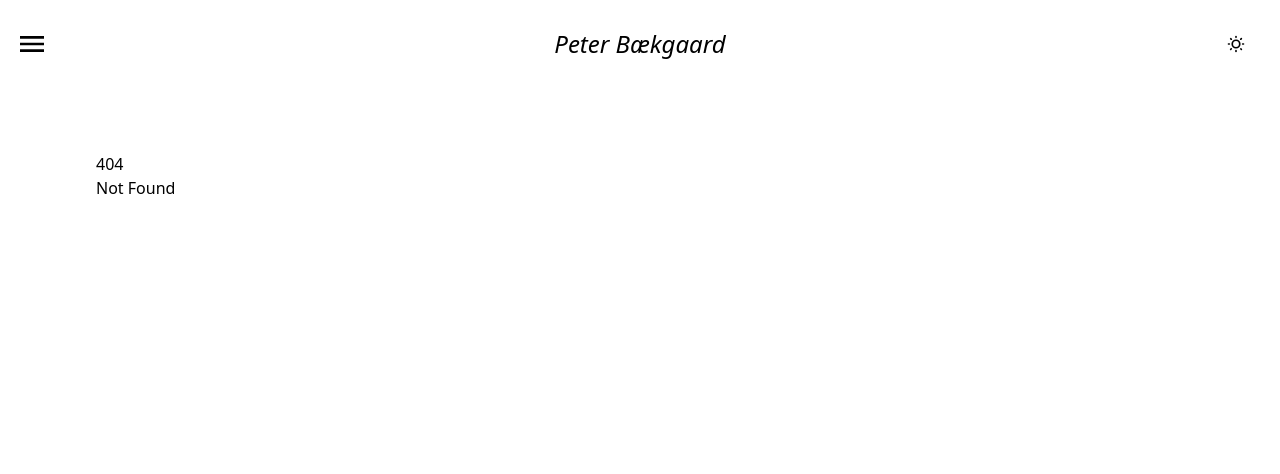
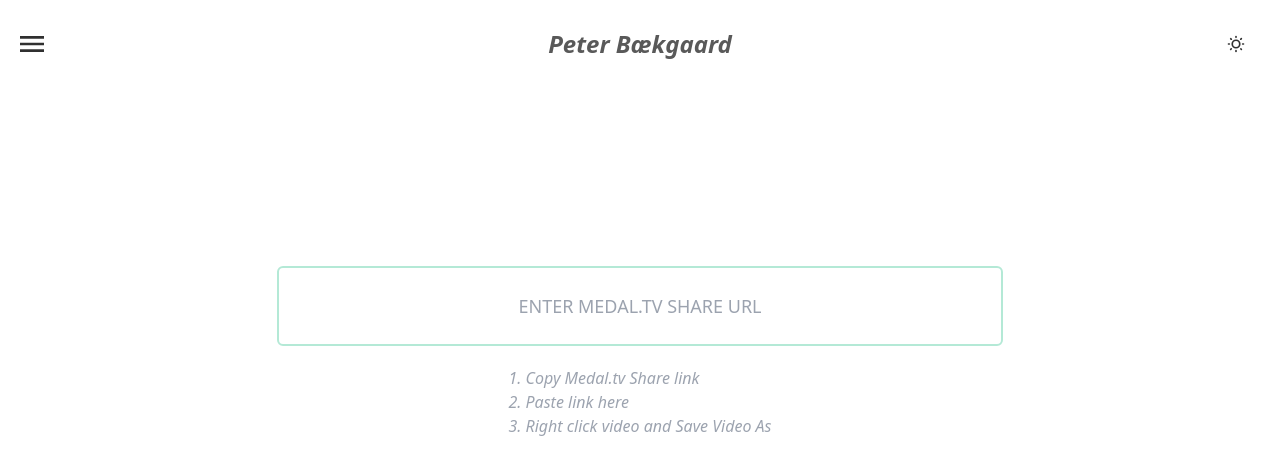
Before and after one commit to pbaekgaard/pbaekgaard.vercel.app, a SvelteKit app: page /medal in a window 1280 px wide. Before the commit this address had no page. Shown: the top 474 px of the page. Built offline with nearby package versions, Linux system fonts and the light colour scheme; a web font is replaced by a local one.

Commit message:
medal to mp4 converter

```diff
--- a/src/components/Menu.svelte
+++ b/src/components/Menu.svelte
@@ -8,11 +8,11 @@
 {#if open}
 	<div
 		transition:fade={{ duration: 200 }}
-		class="menu z-10 fixed h-screen w-screen flex justify-center items-center bg-base-300 bg-opacity-80"
+		class="menu z-10 fixed h-screen w-screen flex justify-center items-center bg-base-200 bg-opacity-80"
 	>
 		{#each ['About', 'Experience', 'Work', 'Contact'] as link, i}
 			<h1
-				class="font-mono text-4xl transition-all duration-300 ease-in-out text-base-content text-opacity-50 hover:text-opacity-100"
+				class="font-mono text-4xl transition-all duration-300 ease-in-out text-base-content text-opacity-70 hover:text-opacity-100"
 			>
 				<a
 					transition:fly={{ y: -15, delay: 50 * i }}
--- a/src/components/mainLink.svelte
+++ b/src/components/mainLink.svelte
@@ -11,7 +11,7 @@
 		<a class="no-underline text-inherit p-0 m-0" href="/{title.toLowerCase()}">
 			<h2 class="italic text-inherit border-inherit text-3xl">
 				<span
-					class=" opacity-25 group-hover:opacity-100 transition-all duration-300 ease-in-out text-inherit text-4xl text-left font-mono p-0 m-0"
+					class=" opacity-40 group-hover:opacity-100 transition-all duration-300 ease-in-out text-primary text-4xl text-left font-mono p-0 m-0"
 					>{prefix}</span
 				>
 				<span
--- a/src/components/navbar.svelte
+++ b/src/components/navbar.svelte
@@ -45,7 +45,13 @@
 				in:fly={{ y: -50, duration: 1500, delay: 100, easing: quintInOut }}
 			>
 				<h2>
-					<a class="no-underline italic" on:click={() => (open = false)} href="/">Peter Bækgaard</a>
+					<a class="no-underline italic prose" on:click={() => (open = false)} href="/"
+						><h2
+							class=" opacity-80 hover:opacity-100 transition-all duration-300 hover:text-secondary"
+						>
+							Peter Bækgaard
+						</h2></a
+					>
 				</h2>
 			</div>
 		{:else}
--- a/src/lib/theme-select.svelte
+++ b/src/lib/theme-select.svelte
@@ -5,24 +5,27 @@
 	let current_theme = '';
 	let themeSelected = false;
 
+	let darkMode = 'business';
+	let lightMode = 'pastel';
+
 	onMount(() => {
 		if (typeof window !== 'undefined') {
 			const theme = window.localStorage.getItem('theme');
 			if (theme) {
 				document.documentElement.setAttribute('data-theme', theme);
 				current_theme = theme;
-				themeSelected = current_theme == 'lofi' ? true : false;
+				themeSelected = current_theme == lightMode ? true : false;
 			} else {
-				document.documentElement.setAttribute('data-theme', 'lofi');
-				current_theme = 'lofi';
-				themeSelected = current_theme == 'lofi' ? true : false;
+				document.documentElement.setAttribute('data-theme', lightMode);
+				current_theme = lightMode;
+				themeSelected = current_theme == lightMode ? true : false;
 			}
 		}
 	});
 
 	function set_theme(event: Event) {
-		let theme = themeSelected == true ? 'lofi' : 'business';
-		if (theme == 'lofi' || theme == 'business') {
+		let theme = themeSelected == true ? lightMode : darkMode;
+		if (theme == lightMode || theme == darkMode) {
 			const one_year = 60 * 60 * 24 * 365;
 			window.localStorage.setItem('theme', theme);
 			document.cookie = `theme=${theme}; max-age=${one_year}; path=/; SameSite=Lax`;
--- a/src/routes/+layout.svelte
+++ b/src/routes/+layout.svelte
@@ -5,7 +5,7 @@
 
 <main class="h-screen w-screen overflow-hidden">
 	<Navbar />
-	<div class="mx-24 my-16">
+	<div class="mx-24 my-16 h-full">
 		<slot class="" />
 	</div>
 </main>
--- a/src/routes/+page.svelte
+++ b/src/routes/+page.svelte
@@ -30,7 +30,7 @@
 					Bækgaard.
 				</h1>
 			</div>
-			<div class="flex flex-col items-center">
+			<div class="basis-2/3 flex flex-col items-center">
 				<div>
 					<div
 						in:fly={{ x: -100, duration: 2000, delay: 1600, easing: quintInOut }}
--- a/src/routes/about/+page.svelte
+++ b/src/routes/about/+page.svelte
@@ -15,18 +15,20 @@
 
 {#key $page.url.pathname}
 	<div class="h-full prose lg:prose-2xl">
-		<h1 in:fade={{ duration: 2000, delay: 1500 }}>About</h1>
+		<h1 in:fade={{ duration: 2000, delay: 1500 }} class="">About</h1>
 		<div class="card lg:card-side">
-			<figure><img src="/src/img/me.png" alt="me" class="mask mask-circle w-80 m-5" /></figure>
-			<div class="card-body">
-				<div class="inline-block align-middle">
+			<figure in:fly={{ duration: 1000, delay: 2000, y: 25 }}>
+				<img src="/src/img/me.png" alt="me" class="mask mask-circle w-80 m-5" />
+			</figure>
+			<div class="card-body py-12">
+				<div in:fly={{ duration: 1000, delay: 2500, x: 25 }} class="inline-block align-middle">
 					<svg
 						xmlns="http://www.w3.org/2000/svg"
 						fill="none"
 						viewBox="0 0 24 24"
 						stroke-width="1.5"
 						stroke="currentColor"
-						class="w-6 h-6 m-2 text-green-400 inline-block align-middle"
+						class="w-6 h-6 m-2 text-primary inline-block align-middle"
 					>
 						<path
 							stroke-linecap="round"
@@ -39,7 +41,25 @@
 							d="M19.5 10.5c0 7.142-7.5 11.25-7.5 11.25S4.5 17.642 4.5 10.5a7.5 7.5 0 1115 0z"
 						/>
 					</svg>
-					<span class="align-middle inline-block"> 9000 Aalborg, Denmark </span>
+					<span class="align-middle inline-block">Denmark </span>
+				</div>
+				<div in:fly={{ duration: 1000, delay: 2500, x: 25 }} class="inline-block align-middle">
+					<svg
+						xmlns="http://www.w3.org/2000/svg"
+						fill="none"
+						viewBox="0 0 24 24"
+						stroke-width="1.5"
+						stroke="currentColor"
+						class="w-6 h-6 m-2 text-primary inline-block align-middle"
+					>
+						<path
+							stroke-linecap="round"
+							stroke-linejoin="round"
+							d="M8.25 21v-4.875c0-.621.504-1.125 1.125-1.125h2.25c.621 0 1.125.504 1.125 1.125V21m0 0h4.5V3.545M12.75 21h7.5V10.75M2.25 21h1.5m18 0h-18M2.25 9l4.5-1.636M18.75 3l-1.5.545m0 6.205l3 1m1.5.5l-1.5-.5M6.75 7.364V3h-3v18m3-13.636l10.5-3.819"
+						/>
+					</svg>
+
+					<span class="align-middle inline-block">9000 Aalborg</span>
 				</div>
 			</div>
 		</div>
--- /dev/null
+++ b/src/routes/medal/+page.svelte
@@ -0,0 +1,49 @@
+<script>
+	import { goto } from '$app/navigation';
+	const url =
+		'https://medal.tv/games/csgo/clips/1eaSPSaFyROqlg/d1337spERrC3?invite=cr-MSxuVngsNzAxNjA0Mzcs?mobilebypass=true';
+	let output = '';
+	async function gotoDownload(event) {
+		const url = event.target.value;
+		const response = await fetch('/medal/clip', {
+			method: 'POST',
+			body: JSON.stringify({ url }),
+			headers: {
+				'Content-Type': 'application/json'
+			}
+		});
+
+		const { clipLink } = await response.json();
+		if (clipLink) {
+			goto(clipLink);
+		}
+	}
+
+	function onEnter(event) {
+		if (event.key === 'Enter') {
+			gotoDownload(event);
+		}
+	}
+</script>
+
+<div class="flex justify-center w-full h-1/2 flex-col items-center">
+	<input
+		type="text"
+		id="urlinput"
+		placeholder="ENTER MEDAL.TV SHARE URL"
+		class="input input-bordered input-lg input-accent h-20 w-4/6 max-w-6xl border-2 rounded-md placeholder:text-center"
+		on:paste={async (event) => {
+			await setTimeout(() => {
+				gotoDownload(event);
+			}, 10);
+		}}
+		on:keyup={(event) => {
+			onEnter(event);
+		}}
+	/>
+	<ul class="italic text-gray-400 pt-5">
+		<li>1. Copy Medal.tv Share link</li>
+		<li>2. Paste link here</li>
+		<li>3. Right click video and Save Video As</li>
+	</ul>
+</div>
--- /dev/null
+++ b/src/routes/medal/clip/+server.ts
@@ -0,0 +1,12 @@
+import { json } from '@sveltejs/kit';
+import { parse } from 'node-html-parser';
+export async function POST({ request, cookies }) {
+	const { url } = await request.json();
+	const req = await fetch(url, { method: 'GET' })
+		.then((response) => response.text())
+		.then((html) => {
+			const root = parse(html);
+			return root.querySelector("meta[property='og:video:url']")['_attrs']['content'];
+		});
+	return json({ clipLink: req }, { status: 200 });
+}
--- a/tailwind.config.cjs
+++ b/tailwind.config.cjs
@@ -33,7 +33,37 @@
 
 	plugins: [typography, daisyui],
 	daisyui: {
-		themes: ['lofi', 'business'],
+		themes: [
+			'light',
+			'dark',
+			'cupcake',
+			'bumblebee',
+			'emerald',
+			'corporate',
+			'synthwave',
+			'retro',
+			'cyberpunk',
+			'valentine',
+			'halloween',
+			'garden',
+			'forest',
+			'aqua',
+			'lofi',
+			'pastel',
+			'fantasy',
+			'wireframe',
+			'black',
+			'luxury',
+			'dracula',
+			'cmyk',
+			'autumn',
+			'business',
+			'acid',
+			'lemonade',
+			'night',
+			'coffee',
+			'winter'
+		],
 		base: false
 	}
 };
```
Also changed, not shown: package.json (+9 -1 lines), 2 other files (tests, documents, lock files or other folders).
